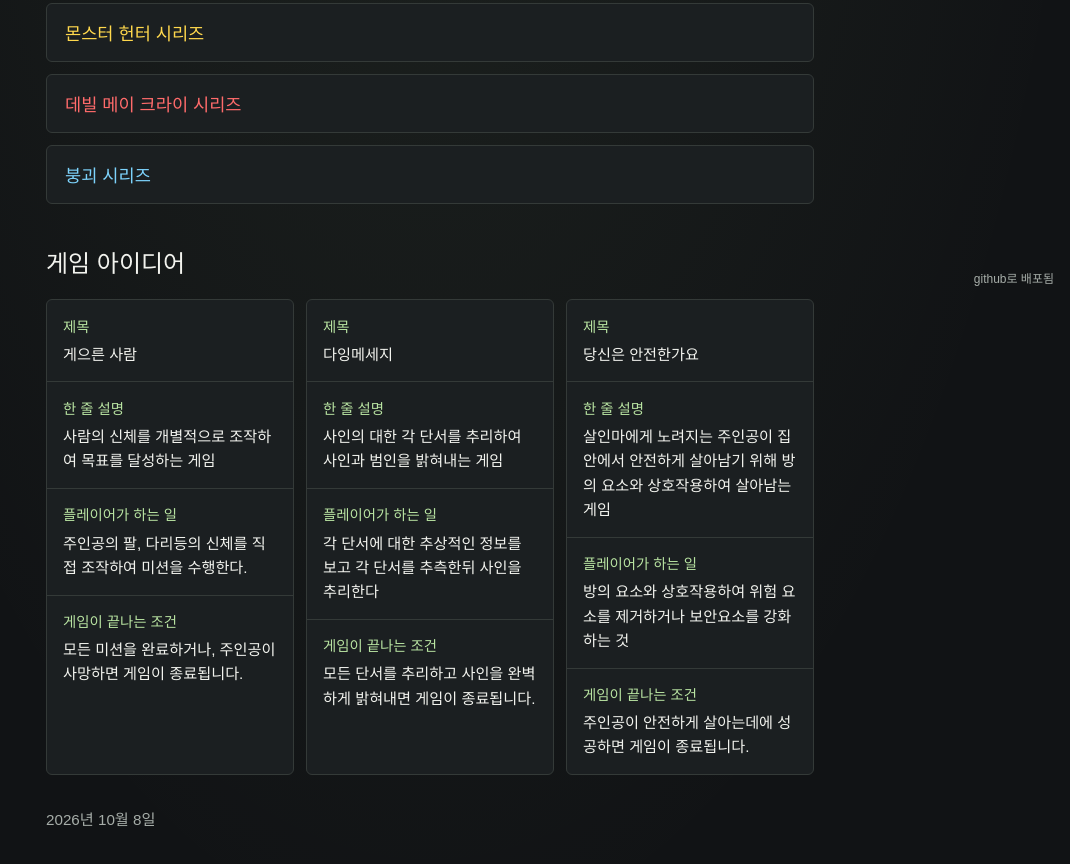
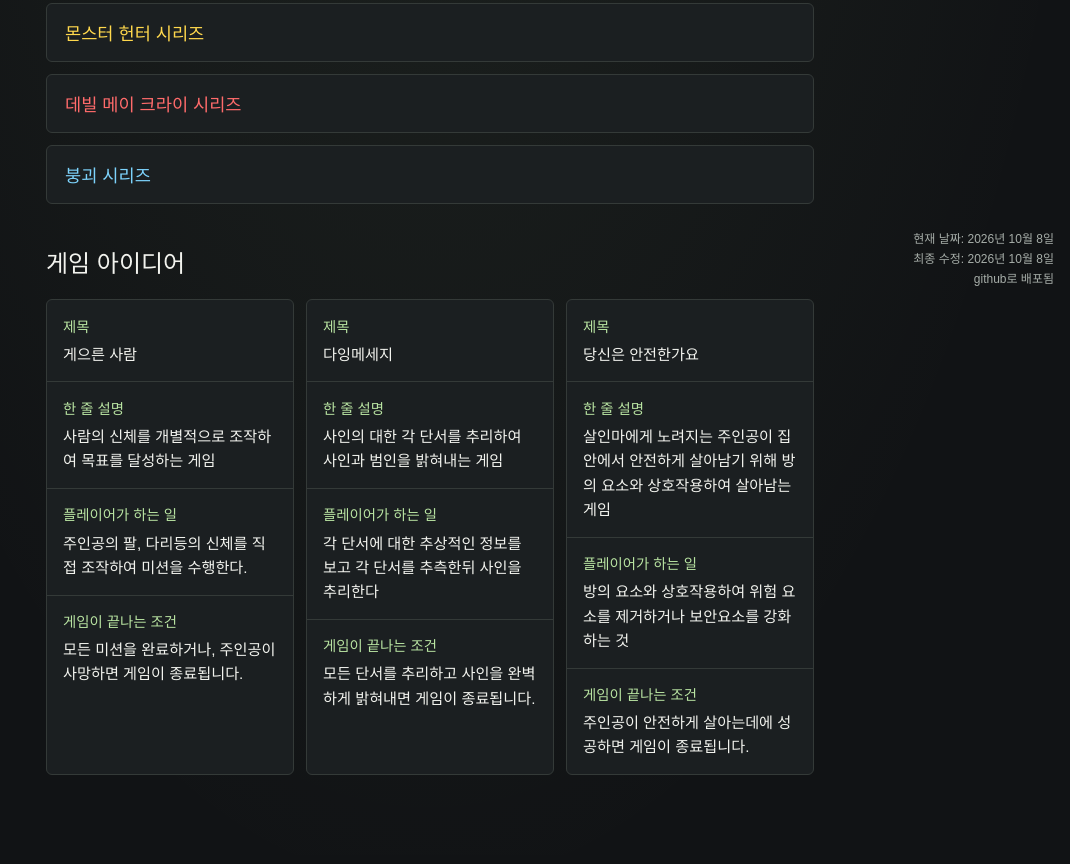
Before and after one commit to shin-jjonghyun/my-game, a plain HTML site: page index.html in a window 1280 px wide. Shown: the part 502-1366 px from the top of the page, without its empty margins (210-1280 px from the left). Drawn offline with Linux system fonts and the light colour scheme.

Commit message:
회고록 추가 및 최종 수정 날짜 추가

```diff
--- a/index.html
+++ b/index.html
@@ -100,10 +100,11 @@
         </div>
       </section>
 
-      <footer class="page-footer">
-        <time id="today-date"></time>
-      </footer>
     </main>
-    <p class="deployment-note">github로 배포됨</p>
+    <footer class="deployment-note">
+      <time id="today-date"></time>
+      <time datetime="2026-10-08">최종 수정: 2026년 10월 8일</time>
+      <span>github로 배포됨</span>
+    </footer>
   </body>
 </html>
--- a/script.js
+++ b/script.js
@@ -14,9 +14,9 @@ if (todayDate) {
     String(now.getDate()).padStart(2, "0"),
   ].join("-");
   todayDate.dateTime = localDate;
-  todayDate.textContent = new Intl.DateTimeFormat("ko-KR", {
+  todayDate.textContent = `현재 날짜: ${new Intl.DateTimeFormat("ko-KR", {
     year: "numeric",
     month: "long",
     day: "numeric",
-  }).format(now);
+  }).format(now)}`;
 }
--- a/style.css
+++ b/style.css
@@ -103,20 +103,16 @@ h1 {
   overflow-wrap: anywhere;
 }
 
-.page-footer {
-  margin-top: auto;
-  padding-top: 2rem;
-  color: var(--muted);
-  font-size: 0.95rem;
-}
-
 .deployment-note {
+  display: grid;
+  gap: 0.2rem;
   position: fixed;
   right: 1rem;
   bottom: 0.75rem;
   margin: 0;
   color: var(--muted);
   font-size: 0.75rem;
+  text-align: right;
 }
 
 h2 {
```
Also changed, not shown: 1 other file.
